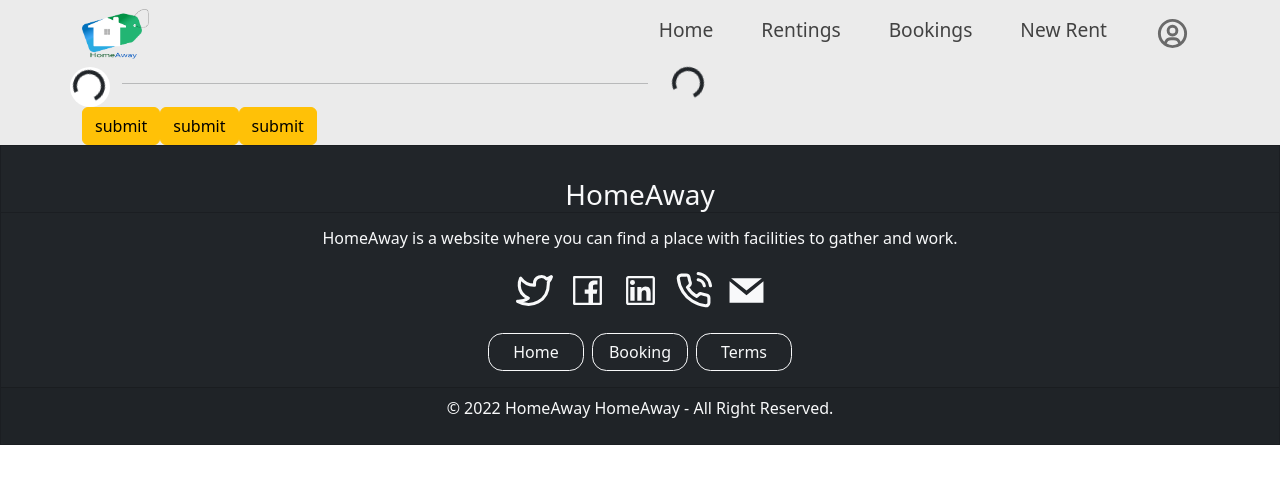
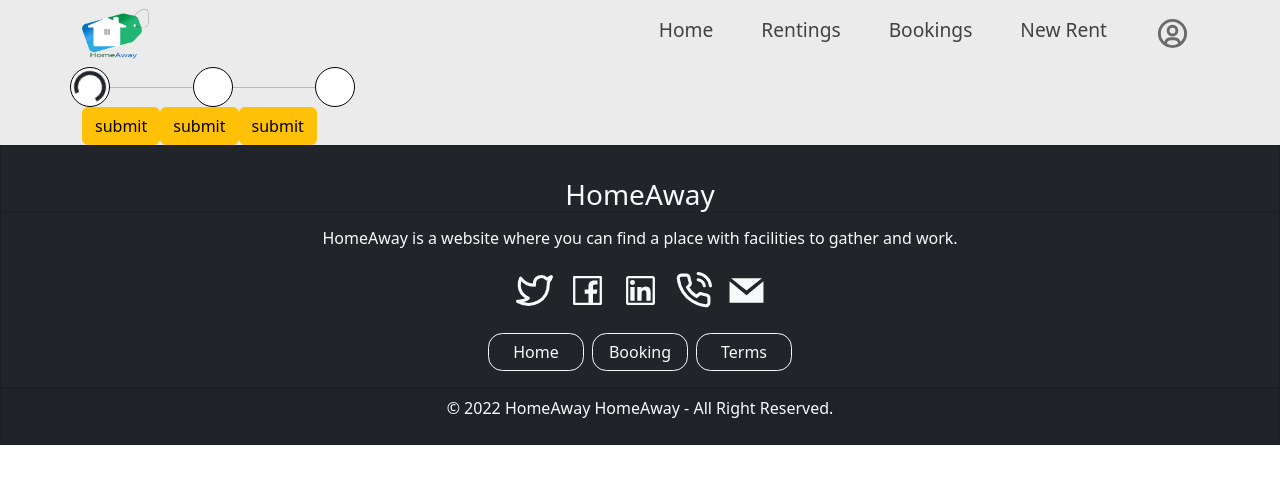
Before and after one commit to GP-43/homeaway-frontend, a React (Create React App) app: page /user/addnewplace in a window 1280 px wide. Shown: the top 484 px of the page. Built offline with nearby package versions, Linux system fonts and the light colour scheme.

Commit message:
little done

```diff
--- a/src/assets/styles/partials/user/_add-new-place.scss
+++ b/src/assets/styles/partials/user/_add-new-place.scss
@@ -10,17 +10,24 @@
         padding: 0.2rem;
         border-radius: 50%;
         padding-bottom: 0;
+        border: 1px solid black;
     }
 
     .round-after-click{
-        background-color: red;
+        background-color: #083387;
         width: 40px !important;
         height: 40px !important;
         padding: 0.2rem;
         border-radius: 50%;
         padding-bottom: 0;
+        border: 1px solid black;
     }
 
-    .cont-2 {
-        background-color: #fff;
+    .line-container{
+        width: 82px;
     }
+
+    .line-after-click{
+        width: 82px;
+        font-weight: 2rem;
+    }
--- a/src/components/user/add_new_place/ProgressBar.jsx
+++ b/src/components/user/add_new_place/ProgressBar.jsx
@@ -5,15 +5,22 @@ import Spinner from 'react-bootstrap/Spinner';
 function ProgressBar(props) {
     return(
             <Row>
-                <Col className={(props.First && props.Second) ? "round-after-click" : "round-before-click" } xs = {1}>
-                    <Spinner animation="border" className={(props.First && props.Second) && "span-display-none" } />
+                <Col className={props.First ? "round-after-click" : "round-before-click" } xs = {1}>
+                    <Spinner animation="border" className={props.First && "span-display-none" } />
                 </Col>
-                <Col>
+                <Col className="p-0 m-auto line-container" xs = {1}>
                     <hr />
                 </Col>
-                <Col>
-                <Spinner animation="border" />
+                <Col className={(props.First && props.Second) ? "round-after-click" : "round-before-click" } xs = {1}>
+                <Spinner animation="border" className={(! props.First || props.Second) && "span-display-none" } />
                 </Col>
+                <Col className="p-0 m-auto line-container" xs = {1}>
+                    <hr className="line-after-click"/>
+                </Col>
+                <Col className={(props.First && props.Second && props.Third) ? "round-after-click" : "round-before-click" } xs = {1}>
+                <Spinner animation="border" className={(! props.Second || props.Third) && "span-display-none" } />
+                </Col>
+                <Col xs = {9}></Col>
             </Row>
 
     )
```
